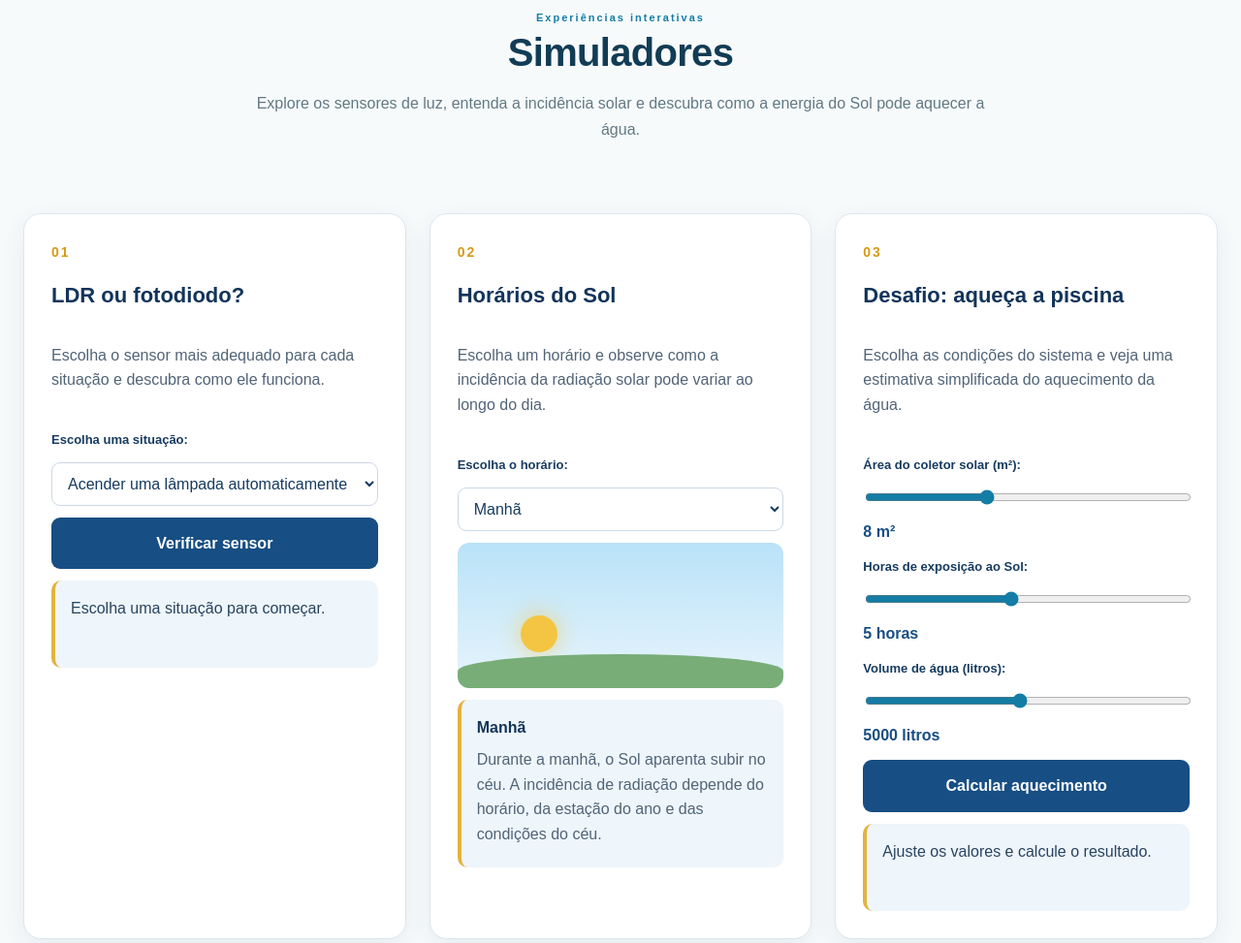
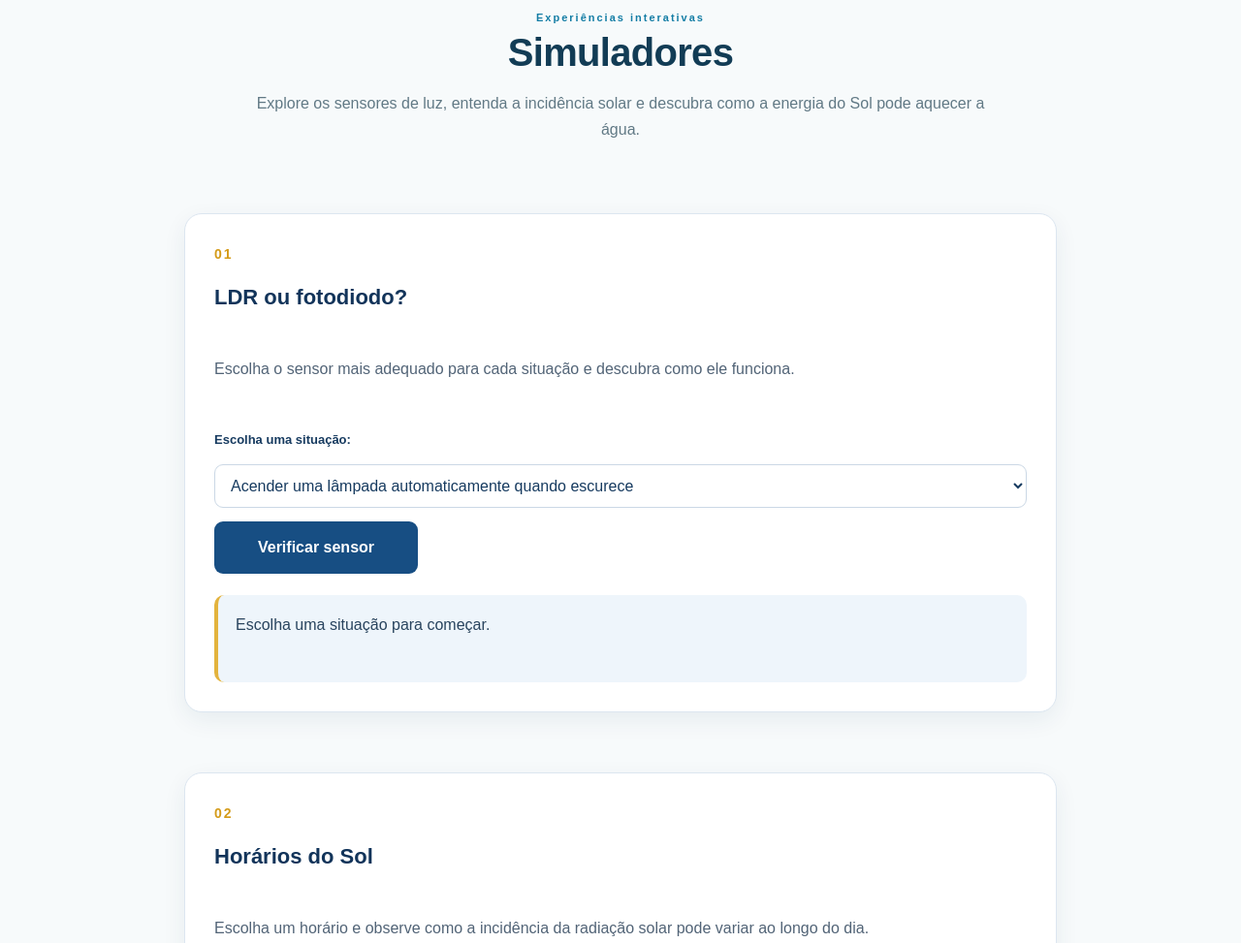
Before and after one commit to deboraboaventurasantos/Projeto-Integrador-3tri, a plain HTML site: page index.html in a window 1280 px wide. Shown: the part 6690-7663 px from the top of the page at 97% size. Drawn offline with Linux system fonts and the light colour scheme.

Commit message:
Add styles for simulator layout and components

```diff
--- a/style.css
+++ b/style.css
@@ -1191,3 +1191,96 @@ body.dyslexia-font {
     padding: 22px;
   }
 }
+
+
+
+/* =====================================
+   ORGANIZAÇÃO DOS SIMULADORES
+===================================== */
+
+.simulators-grid {
+  display: flex;
+  flex-direction: column;
+  gap: 28px;
+  width: 100%;
+  max-width: 900px;
+  margin: 0 auto;
+}
+
+.simulator-card {
+  width: 100%;
+  box-sizing: border-box;
+  padding: 30px;
+  background: #ffffff;
+  border: 1px solid #dce6f0;
+  border-radius: 18px;
+  box-shadow: 0 8px 25px rgba(20, 50, 80, 0.07);
+}
+
+.simulator-card h3 {
+  color: #12345a;
+  margin-bottom: 12px;
+}
+
+.simulator-content {
+  display: flex;
+  flex-direction: column;
+  gap: 14px;
+  margin-top: 20px;
+}
+
+.simulator-content label {
+  font-weight: 700;
+  color: #173b60;
+}
+
+.simulator-content select {
+  width: 100%;
+  padding: 12px;
+  border: 1px solid #cbd8e5;
+  border-radius: 9px;
+  font: inherit;
+}
+
+.simulator-content input[type="range"] {
+  width: 100%;
+  cursor: pointer;
+}
+
+.simulator-content .btn-primary {
+  width: fit-content;
+  min-width: 210px;
+  padding: 13px 22px;
+  border: none;
+  border-radius: 9px;
+  background: #174e83;
+  color: white;
+  font: inherit;
+  font-weight: 700;
+  cursor: pointer;
+}
+
+.simulator-content .btn-primary:hover {
+  background: #10375d;
+}
+
+.simulator-result {
+  width: 100%;
+  box-sizing: border-box;
+  padding: 18px;
+  margin-top: 8px;
+  border-radius: 10px;
+  background: #eef5fb;
+  border-left: 4px solid #e3b33d;
+  line-height: 1.6;
+}
+
+@media (max-width: 600px) {
+  .simulator-card {
+    padding: 20px;
+  }
+
+  .simulator-content .btn-primary {
+    width: 100%;
+  }
+}
```
